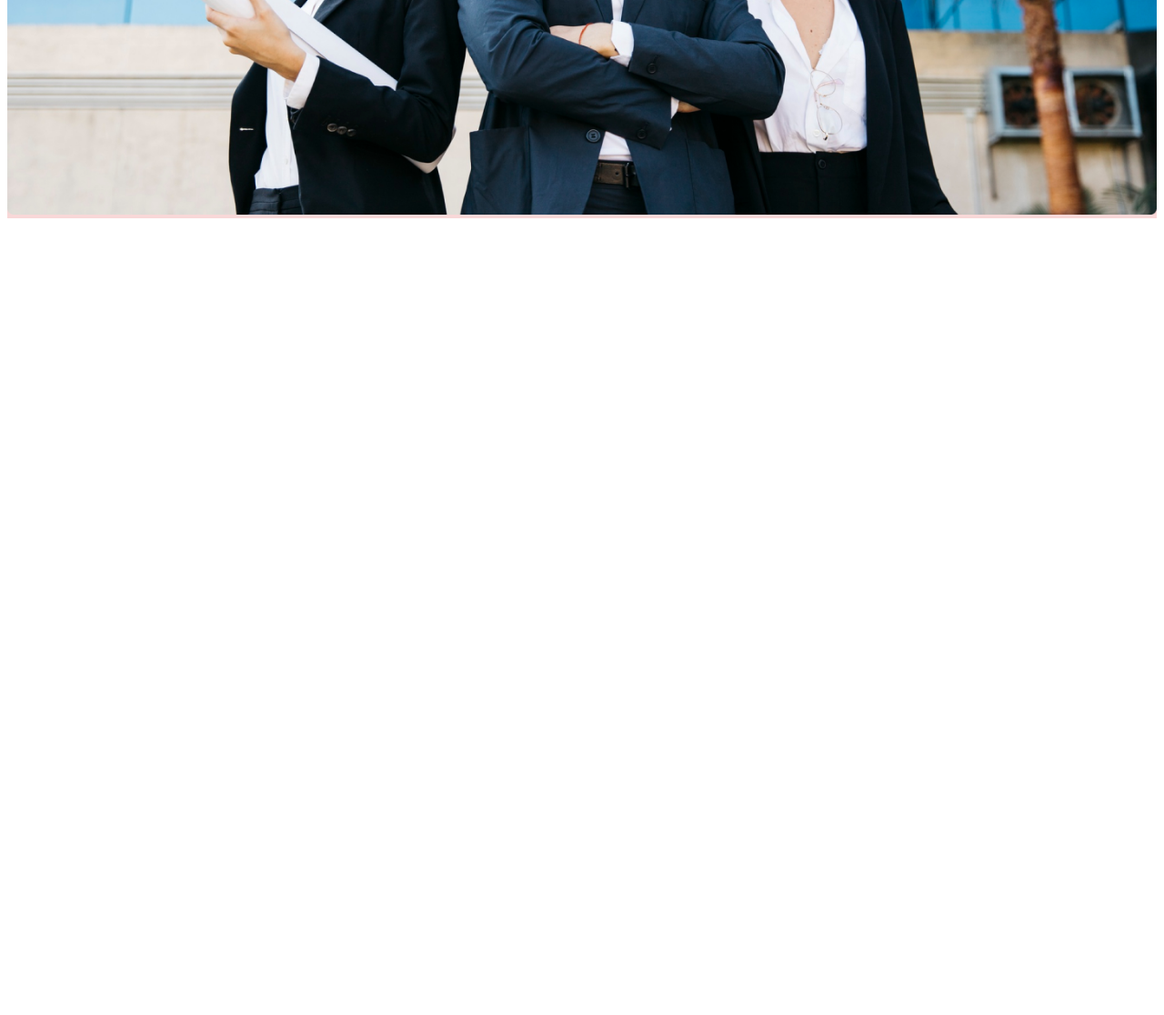
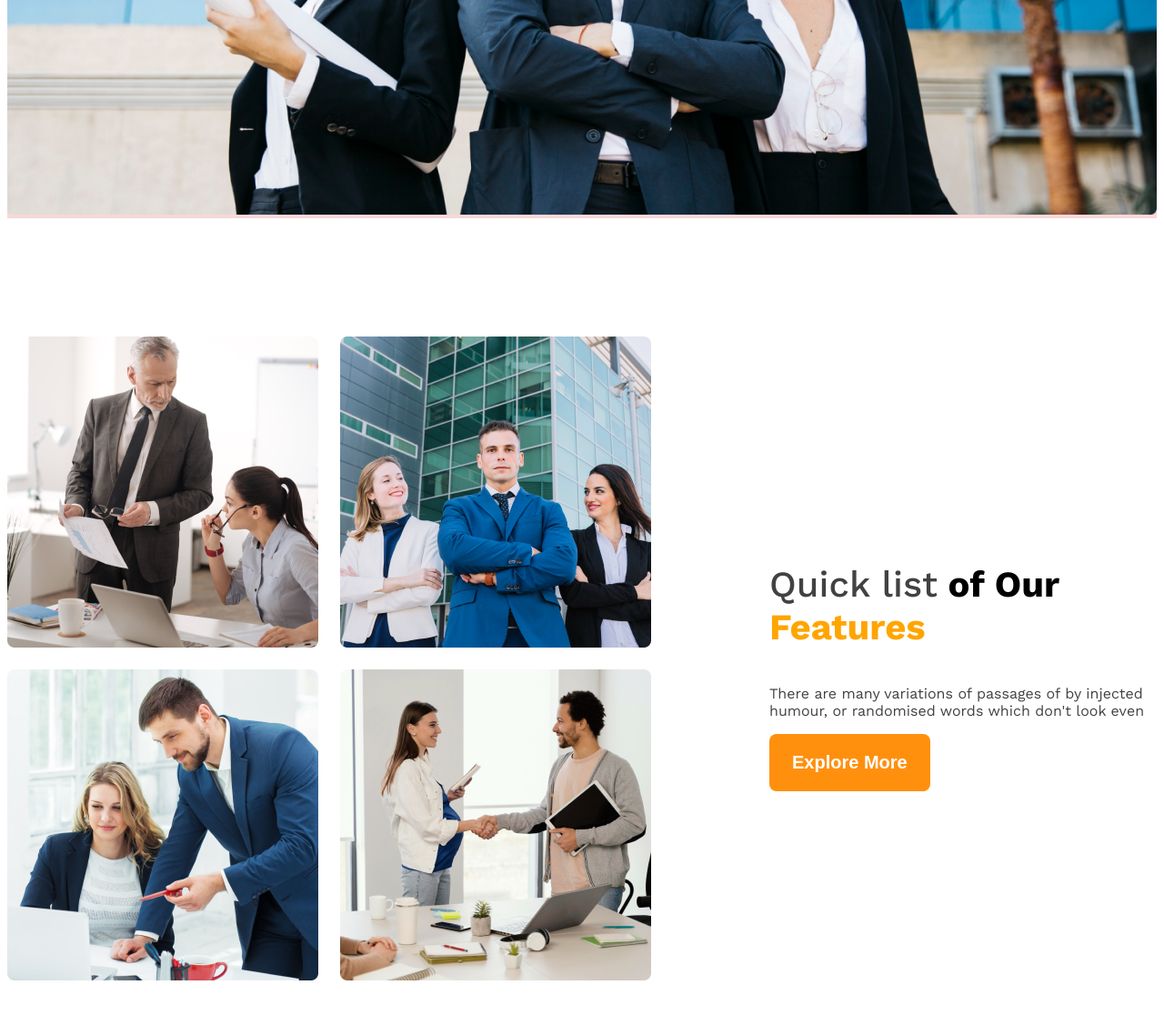
Before and after one commit to TahmidaToma776/responsive-resource, a plain HTML site: page index.html in a window 1280 px wide. Shown: the part 963-2079 px from the top of the page at 91% size. Before the commit the page ends 1211 px from the top, so only its background shows below. Drawn offline with nearby package versions, Linux system fonts and the light colour scheme.

Commit message:
Quick list done

```diff
--- a/index.html
+++ b/index.html
@@ -30,6 +30,25 @@
 
     </header>
     <main>
+        <section class="teams display-flex">
+            <div class="team-img-cont">
+                <img src="images/team1.png" alt="">
+                <img src="images/team2.png" alt="">
+                <img src="images/team3.png" alt="">
+                <img src="images/team4.png" alt="">
+            </div>
+            <div class="features">
+                <h3 class="feature-title"><span id="QL" class="text-color">Quick list</span> of Our <span class="text-style  ">Features</span></h3>
+                <p class="feature-des text-color">There are many variations of passages of  by injected humour, or randomised words which don't look even</p>
+                <button class="btn-primary">Explore More</button>
+            </div>
+        </section>
+        <!-- love and enjoy -->
+         <section>
+
+         </section>
+         <!-- some facts -->
+          <section class="some-facts"></section>
 
     </main>
     <footer>
--- a/styles/architect.css
+++ b/styles/architect.css
@@ -19,6 +19,9 @@
     border-radius: 8px;
     border: none;
 
+}
+main > section{
+    margin-top: 130px;
 }
 
 /* header styles */
@@ -63,6 +66,34 @@
 
 }
 
+/* main */
+main{
+    margin: 0 auto;
+    max-width: 1440px;
+}
+.teams{
+    align-items: center;
+}
+.team-img-cont{
+    display: grid;
+    grid-template-columns: repeat(2,1fr);
+    gap: 24px;
+}
+.features{
+    margin-left: 130px;
+    max-width: 530px;
+}
+.feature-title{
+    font-size: 2.5rem;
+    font-weight: 700;
+}
+#QL{
+    font-weight: 500;
+}
+
+.text-style{
+    color: orange;
+}
 /* banner */
 .banner-content{
     max-width: 850px;
@@ -79,8 +110,24 @@
 }
 /* ressponsive media query */
 @media  screen and (max-width:576px) {
-    .navbar,.navlinks{
+    .navbar,.navlinks , .teams{
         flex-direction: column;
+    }
+    .team-img-cont{
+        grid-template-columns: repeat(1,1fr);
+    }
+    .features{
+        margin-left: 20px;
     }
 
 }
+/* medium device */
+@media screen and (min-width:576px) and (max-width:992px) {
+    .teams{
+        flex-direction: column;
+
+    }
+    .features{
+        margin: 50px auto;
+    }
+}
```
